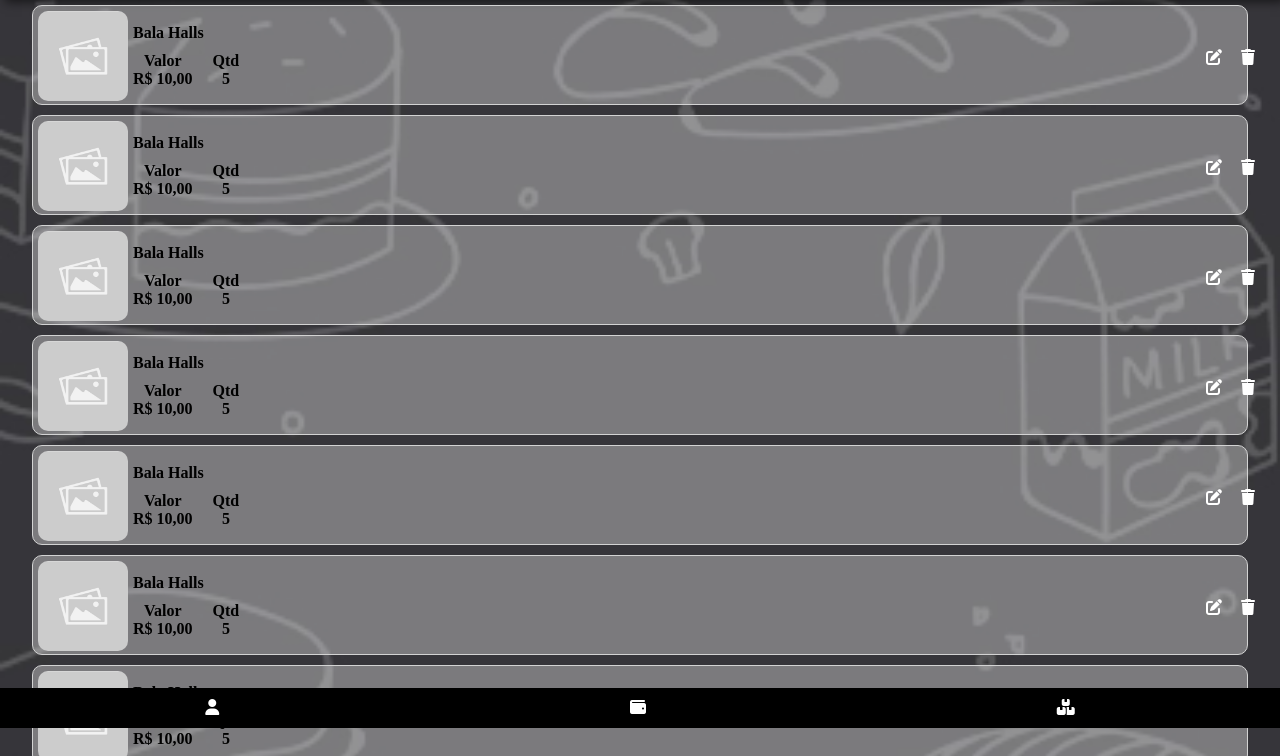
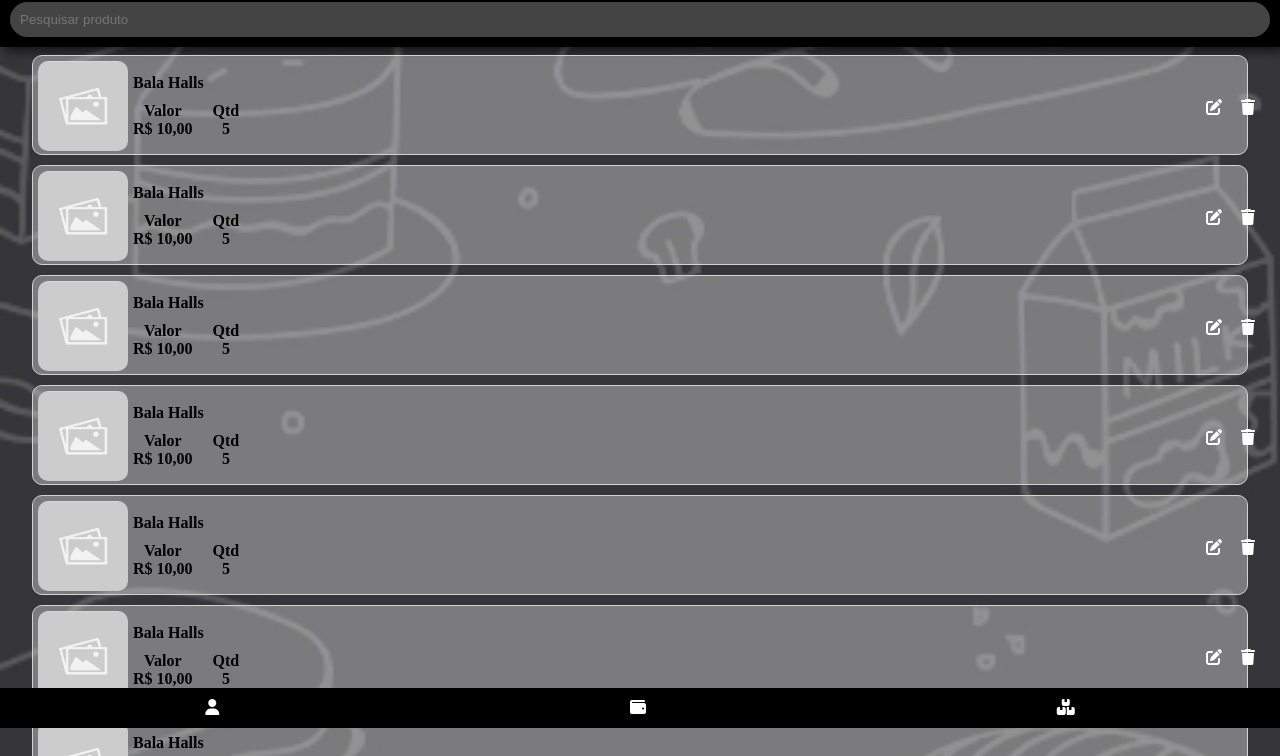
Before and after one commit to Lucas-Mnzs/PDV, a plain HTML site: page pag/estoque.html in a window 1280 px wide. Shown: the part 72-828 px from the top of the page. Drawn offline with Linux system fonts and the light colour scheme; a script that the page names is missing.

Commit message:
Adicionando search

```diff
--- a/css/geral.css
+++ b/css/geral.css
@@ -70,3 +70,12 @@ i {
   border-radius: 50%;
   cursor: pointer;
 }
+
+.header-search input {
+  margin-top: 15px;
+  width: 100%;
+  padding: 10px;
+  border-radius: 25px;
+  border: none;
+  background-color: rgba(169, 169, 169, 0.404);
+}
--- a/pag/estoque.html
+++ b/pag/estoque.html
@@ -13,7 +13,7 @@
     <title>Estoque</title>
   </head>
   <body>
-    <!-- <header></header> -->
+    <header></header>
     <div class="header">
       <div class="header-container">
         <div class="header-title">
@@ -24,6 +24,9 @@
           <i class="fas fa-search"></i>
           <i class="fas fa-plus"></i>
         </div>
+      </div>
+      <div class="header-search">
+        <input type="text" placeholder="Pesquisar produto" />
       </div>
     </div>
     <div class="produtos-container">
```
